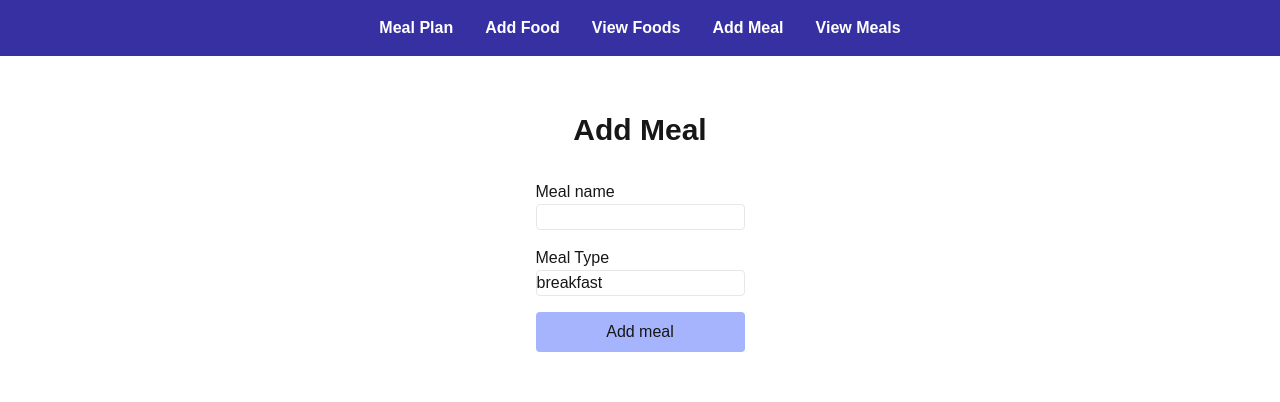
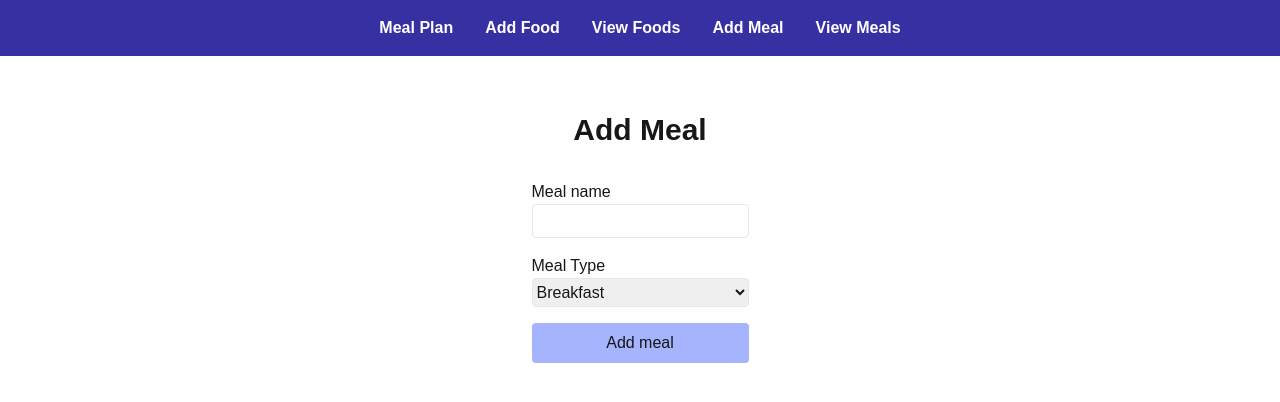
Before and after one commit to shimoal/meal-planner, a Next.js app: page /add-meal in a window 1280 px wide. Shown: the top 402 px of the page. Built offline with nearby package versions, Linux system fonts and the light colour scheme.

Commit message:
Make meal type selectable

```diff
--- a/app/add-meal/AddMealForm/index.tsx
+++ b/app/add-meal/AddMealForm/index.tsx
@@ -4,6 +4,7 @@ import { useState } from 'react'
 import Button from '@/components/Button'
 import Input from '@/components/formElements/Input'
 import { Meal } from '@/db/types'
+import Select from '@/components/formElements/Select/Select'
 
 type Props = {
   addMeal: (meal: Meal) => Promise<Meal[]>
@@ -39,13 +40,18 @@ const AddMealForm = ({ addMeal }: Props) => {
       <div>
         <label>Meal Type</label>
         <br />
-        <Input
+        <Select
           id="meal-type"
           name="meal-type"
-          type="text"
+          onChange={(e) => handleFormUpdate('type', e.target.value)}
           value={meal.type}
-          onChange={(e) => handleFormUpdate('type', e.target.value)}
-        />
+          options={[
+            { label: 'Breakfast', value: 'breakfast' },
+            { label: 'Lunch', value: 'lunch' },
+            { label: 'Dinner', value: 'dinner' },
+            { label: 'Snack', value: 'snack' },
+          ]}
+        ></Select>
       </div>
       <Button type="submit" onSubmit={handleSubmit}>
         Add meal
--- a/components/formElements/Input.tsx
+++ b/components/formElements/Input.tsx
@@ -1,18 +1,14 @@
 import { DetailedHTMLProps, InputHTMLAttributes } from 'react'
 
-const Input = ({
-  id,
-  name,
-  value,
-  onChange,
-  type,
-}: DetailedHTMLProps<
+type Props = DetailedHTMLProps<
   InputHTMLAttributes<HTMLInputElement>,
   HTMLInputElement
->) => {
+>
+
+const Input = ({ id, name, value, onChange, type }: Props) => {
   return (
     <input
-      className="rounded border border-gray"
+      className="rounded border border-gray w-full p-1"
       id={id}
       name={name}
       value={value}
--- /dev/null
+++ b/components/formElements/Select/Select.tsx
@@ -0,0 +1,35 @@
+import {
+  DetailedHTMLProps,
+  OptionHTMLAttributes,
+  SelectHTMLAttributes,
+} from 'react'
+
+type OptionType = { label: string } & DetailedHTMLProps<
+  OptionHTMLAttributes<HTMLOptionElement>,
+  HTMLOptionElement
+>
+
+type Props = {
+  options?: OptionType[]
+} & DetailedHTMLProps<
+  SelectHTMLAttributes<HTMLSelectElement>,
+  HTMLSelectElement
+>
+
+const Select = ({ id, name, options, value, onChange }: Props) => {
+  return (
+    <select
+      className="rounded border border-gray w-full py-1"
+      id={id}
+      name={name}
+      value={value}
+      onChange={onChange}
+    >
+      {options?.map((option) => (
+        <option>{option.label}</option>
+      ))}
+    </select>
+  )
+}
+
+export default Select
```
